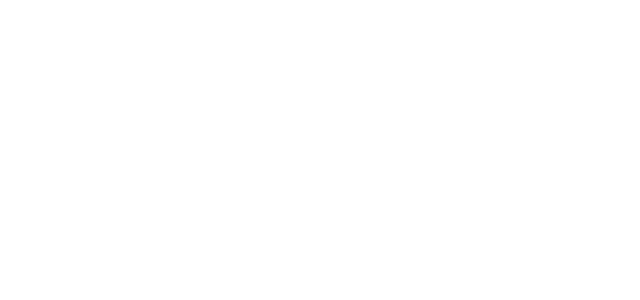
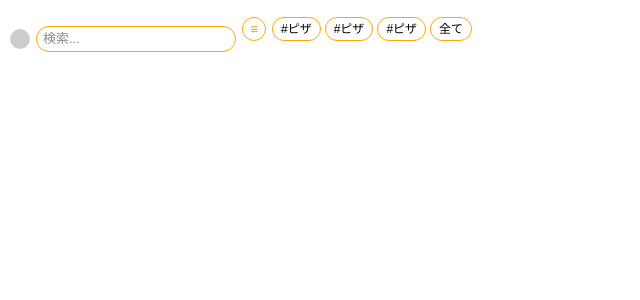
Before and after one commit to Fukushinaharuto/TechJam, a Next.js app in the folder front/: page /home in a window 1280 px wide. Shown: the top 300 px of the page, without its empty margins (0-640 px from the left). Built offline with nearby package versions, Linux system fonts and the light colour scheme.

Commit message:
検索のヘッダー

```diff
--- a/front/src/app/home/page.jsx
+++ b/front/src/app/home/page.jsx
@@ -1,9 +1,9 @@
-
+import { Header } from "@/components/Header";
 export default function Page() {
 
     return (
         <div>
-
+            <Header/>
         </div>
     );
 };
--- /dev/null
+++ b/front/src/components/Header.jsx
@@ -0,0 +1,31 @@
+import style from "./Header.module.css";
+
+export function Header() {
+  return (
+    <div className={style.wrapper}>
+      {/* 左の丸アイコン */}
+      <div className={style.avatar}></div>
+
+      {/* 検索ボックス */}
+      <div className={style.searchBox}>
+        <input
+          type="text"
+          placeholder="検索..."
+          className={style.searchInput}
+        />
+        <button className={style.searchButton}></button>
+      </div>
+
+      {/* フィルターボタン（三本線） */}
+      <button className={style.filterButton}>≡</button>
+
+      {/* タグボタンたち */}
+      <div className={style.tagList}>
+        <button className={style.tagButton}>#ピザ</button>
+        <button className={style.tagButton}>#ピザ</button>
+        <button className={style.tagButton}>#ピザ</button>
+        <button className={style.tagButton}>全て</button>
+      </div>
+    </div>
+  );
+}
--- /dev/null
+++ b/front/src/components/Header.module.css
@@ -0,0 +1,83 @@
+.wrapper {
+  display: flex;
+  align-items: center;
+  gap: 6px;
+  padding: 6px 10px;
+  background-color: #fff;
+  flex-wrap: wrap;
+  height: 48px; /* 全体的に細長く */
+}
+
+/* 左の丸アイコン */
+.avatar {
+  width: 20px;
+  height: 20px;
+  border-radius: 50%;
+  background-color: #ccc;
+  margin-top: 20px;
+}
+
+/* 検索ボックス */
+.searchBox {
+  display: flex;
+  align-items: center;
+  border: 1.5px solid orange;
+  border-radius: 999px;
+  overflow: hidden;
+  width: 200px;
+  height: 26px; /* 高さを少し小さめに */
+  margin-top: 20px;
+}
+
+.searchInput {
+  flex-grow: 1;
+  border: none;
+  padding: 2px 6px;
+  font-size: 13px;
+  outline: none;
+}
+
+.searchButton {
+  background: none;
+  border: none;
+  font-size: 16px;
+  padding: 2px 6px;
+  color: orange;
+  cursor: pointer;
+}
+
+/* 三本線のフィルターボタン */
+.filterButton {
+  width: 24px;
+  height: 24px;
+  border-radius: 999px;
+  border: 1.5px solid orange;
+  background-color: white;
+  color: orange;
+  font-size: 14px;
+  cursor: pointer;
+  display: flex;
+  align-items: center;
+  justify-content: center;
+  line-height: 0;
+
+}
+
+/* タグのボタンリスト */
+.tagList {
+  display: flex;
+  gap: 4px;
+  flex-wrap: wrap;
+
+  grid-template-columns: 1fr 2fr;
+}
+
+.tagButton {
+  border: 1.5px solid orange;
+  border-radius: 999px;
+  padding: 2px 8px;
+  background-color: #fff;
+  color: black;
+  font-size: 12px;
+  cursor: pointer;
+}
```
Also changed, not shown: 1 other file (tests, documents, lock files or other folders).
